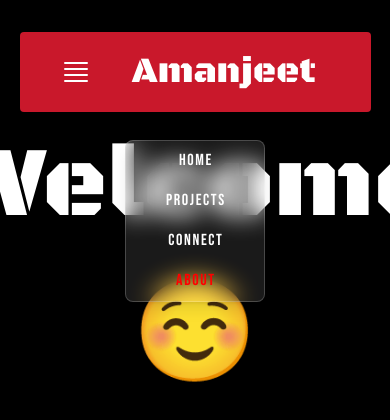
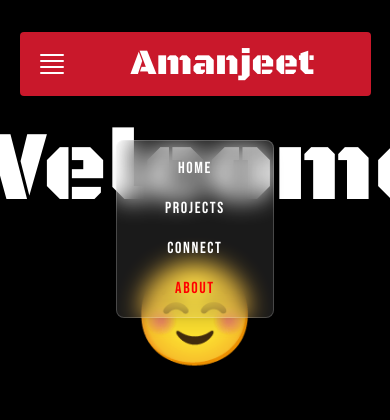
Before and after one commit to Amanjeet-007/Portfolio.me, a React (Vite) app: page /about in a window 390 px wide. Both pictures are taken after a click on the element 75 px from the left and 72 px from the top of the page. Shown: the top 420 px of the page. Built offline with nearby package versions, Linux system fonts and the light colour scheme.

Commit message:
menu responsive

```diff
--- a/src/component/Navbar.jsx
+++ b/src/component/Navbar.jsx
@@ -20,15 +20,19 @@ export default function Navbar() {
     return (
         <>
 
-            <nav className="bg-[#C9182B] h-16  w-[90%] mt-8 flex items-center p-10 rounded justify-between relative">
+            <nav className="bg-[#C9182B] h-16  w-[90%] mt-8 flex items-center p-4 rounded justify-between relative">
                 <Ball/>
+
+                {/* icon */}
                 <div className="icon h-min w-min" onClick={() => { icon(); (show ? setShow(false) : setShow(true)) }} ref={boxRef}>
                     <svg xmlns="http://www.w3.org/2000/svg" viewBox="0 0 24 24" fill="currentColor" className="size-8 cursor-pointer" >
                         <path fillRule="evenodd" d="M3 5.25a.75.75 0 0 1 .75-.75h16.5a.75.75 0 0 1 0 1.5H3.75A.75.75 0 0 1 3 5.25Zm0 4.5A.75.75 0 0 1 3.75 9h16.5a.75.75 0 0 1 0 1.5H3.75A.75.75 0 0 1 3 9.75Zm0 4.5a.75.75 0 0 1 .75-.75h16.5a.75.75 0 0 1 0 1.5H3.75a.75.75 0 0 1-.75-.75Zm0 4.5a.75.75 0 0 1 .75-.75h16.5a.75.75 0 0 1 0 1.5H3.75a.75.75 0 0 1-.75-.75Z" clipRule="evenodd" />
                     </svg>
                 </div>
+
+                {/* menu div */}
                 <div className="w-full flex justify-center absolute top-27 left-0">
-                    <div className="menu h-min w-[40%] bg-white/10 backdrop-blur-md border border-white/20 shadow-lg rounded-lg flex items-center justify-around" style={{ visibility: (show ? "visible" : "hidden"), scale: (show ? "1" : "0") }} >
+                    <div className="menu h-min w-min bg-white/10 backdrop-blur-md border border-white/20 shadow-lg rounded-lg flex items-center justify-around p-2" style={{ visibility: (show ? "visible" : "hidden"), scale: (show ? "1" : "0") }} >
                         <ul className="flex flex-wrap items-center justify-center">
                             <NavLink to="/">
                                 <li className="flex justify-center mx-2 my-1 py-1 px-8 tracking-widest cursor-pointer rounded-2xl">
```
